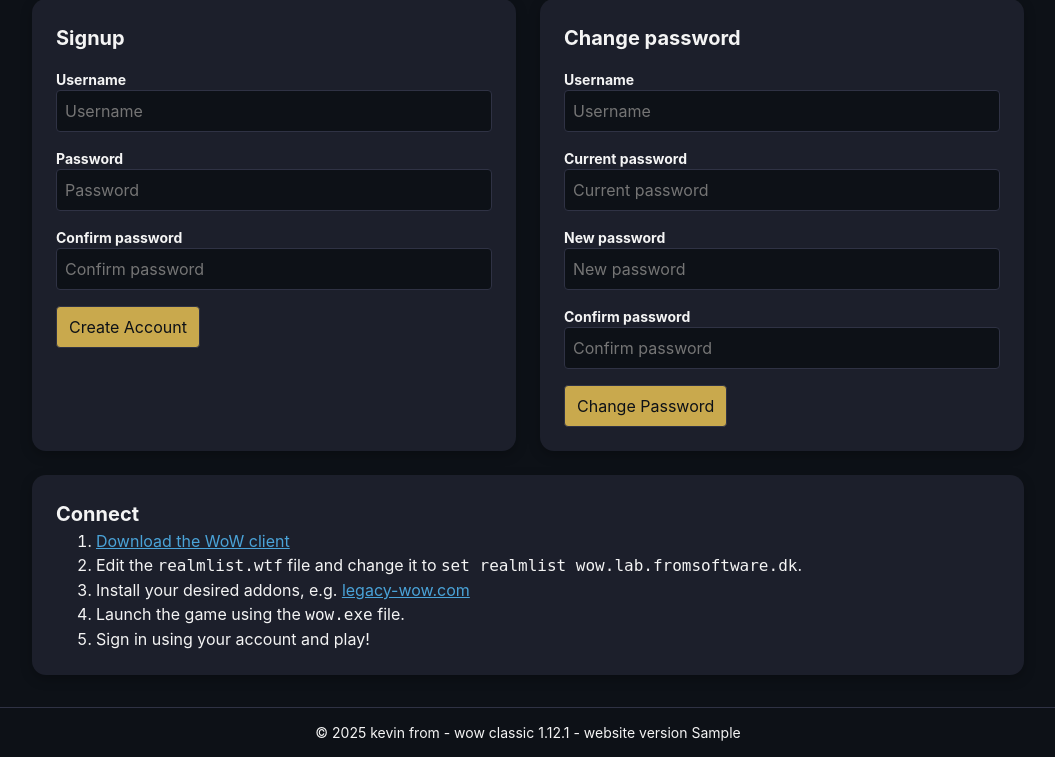
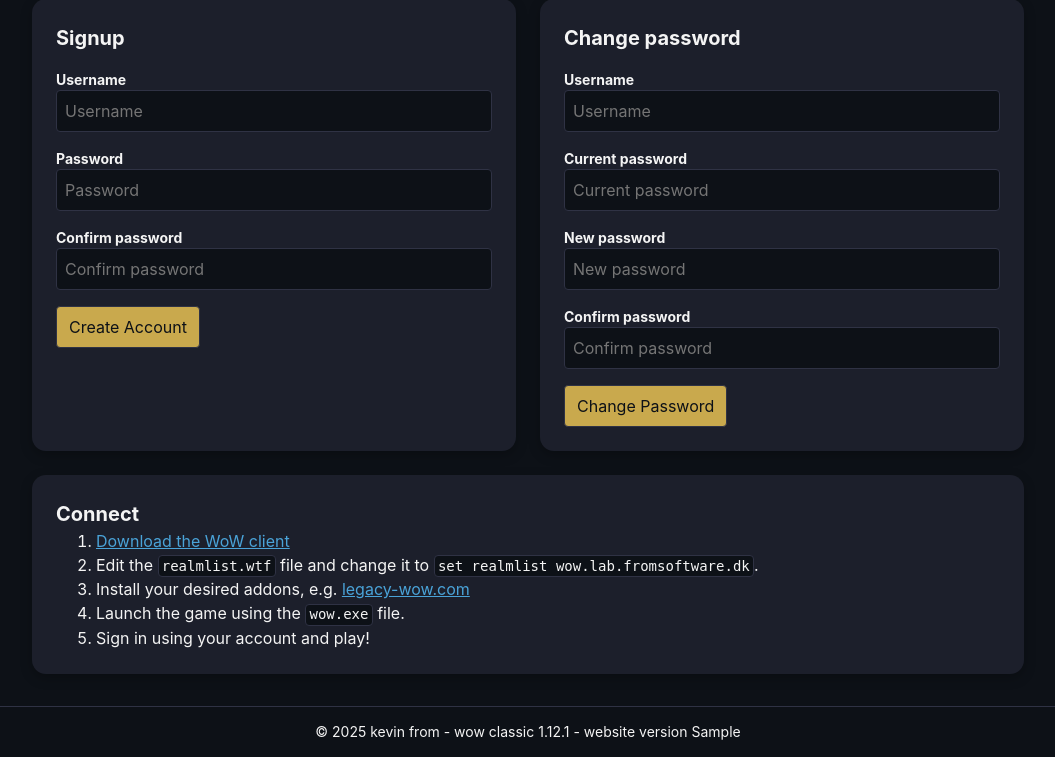
Before and after one commit to kevinfrom/wow-private-server-website, a PHP site: template templates/index.php in a window 1280 px wide. Shown: the part 276-1033 px from the top of the page, without its empty margins (112-1167 px from the left). Run offline with PHP 8.4, Linux system fonts and the light colour scheme; the template is opened without the code that fills it: most values are stand-ins (such as "Sample title", 1, 10 or a date in 2020); style sheets or scripts are compiled from the project's sources; some libraries are stand-ins or nearby versions.

Commit message:
added styling for <code> tags

```diff
--- a/scss/modules/_connect.scss
+++ b/scss/modules/_connect.scss
@@ -7,4 +7,17 @@
             color: var(--color-link-hover);
         }
     }
+
+    &__code {
+        font-size: 0.875rem;
+        font-family: monospace;
+        background: var(--color-bg);
+        color: var(--color-text);
+        border: 1px solid var(--color-border);
+        padding: 0.1rem 0.2rem;
+        border-radius: 0.25rem;
+        display: inline-block;
+        line-height: 1.2;
+        overflow-wrap: anywhere;
+    }
 }
--- a/templates/elements/connect.php
+++ b/templates/elements/connect.php
@@ -12,7 +12,7 @@
             <p><a href="http://cdn.twinstar-wow.com/WoW_Vanilla.zip" download class="connect__link">Download the WoW client</a></p>
         </li>
         <li>
-            <p>Edit the <code>realmlist.wtf</code> file and change it to <code>set realmlist wow.lab.fromsoftware.dk</code>.</p>
+            <p>Edit the <code class="connect__code">realmlist.wtf</code> file and change it to <code class="connect__code">set realmlist wow.lab.fromsoftware.dk</code>.</p>
         </li>
         <li>
             <p>
@@ -20,7 +20,7 @@
                 <a href="https://legacy-wow.com/vanilla-addons" target="_blank" rel="noreferrer" class="connect__link">legacy-wow.com</a>
             </p>
         </li>
-        <li><p>Launch the game using the <code>wow.exe</code> file.</p></li>
+        <li><p>Launch the game using the <code class="connect__code">wow.exe</code> file.</p></li>
         <li><p>Sign in using your account and play!</p></li>
     </ol>
 </div>
```
